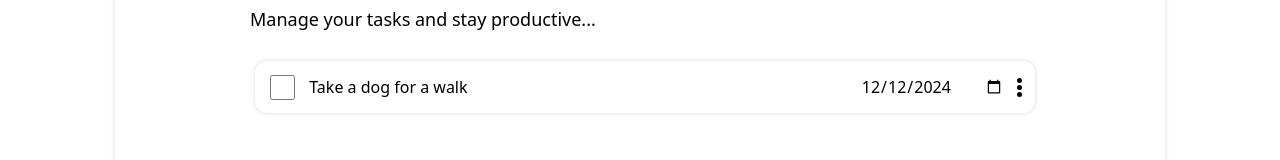
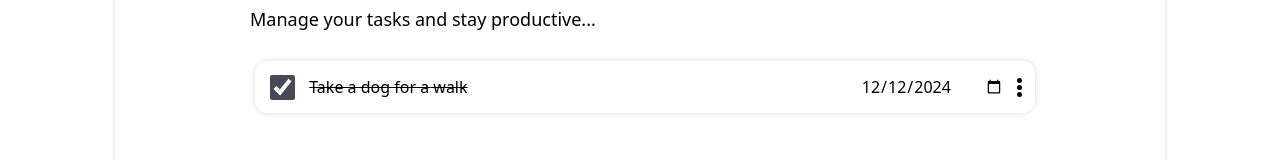
Before and after one commit to AgnieszkaPisarek/ToDoApp, a Vue app in the folder Frontend/: page / in a window 1280 px wide. Shown: the part 205-365 px from the top of the page. Built offline with nearby package versions, Linux system fonts and the light colour scheme; the HTML template or start-up script is replaced by a standard one.

Commit message:
crossing out task when it was initially crossed

```diff
--- a/Frontend/src/App.vue
+++ b/Frontend/src/App.vue
@@ -18,7 +18,7 @@ const tasks = ref<Task[]>([
     index: 0,
     task: 'Take a dog for a walk',
     date: '2024-12-12',
-    completed: false,
+    completed: true,
   },
 ])
 
@@ -44,7 +44,7 @@ const handleAddTask = (task: string) => {
     index: tasks.value.length,
     task: task,
     date: currentDateInProperFormat,
-    completed: true,
+    completed: false,
   })
 }
 </script>
--- a/Frontend/src/components/Task.vue
+++ b/Frontend/src/components/Task.vue
@@ -3,6 +3,7 @@ import { ref, defineProps, defineEmits } from 'vue'
 import OptionsMenu from '@/components/OptionsMenu.vue'
 const input = defineModel()
 const isChecked = ref(false)
+
 const task = ref<HTMLInputElement | null>(null)
 
 const props = defineProps({
@@ -23,12 +24,8 @@ const props = defineProps({
     required: true,
   },
 })
-
 const date = ref(props.date)
-if (props.completed) {
-  clickCheck()
-}
-
+isChecked.value = props.completed
 const emit = defineEmits<{
   (event: 'deleteTaskEvent', index: number): void
   (event: 'markAsCompleteEvent', index: number): void
@@ -47,11 +44,6 @@ if (checkButton) {
 
 function clickCheck() {
   isChecked.value = !isChecked.value
-  if (isChecked.value && task.value) {
-    task.value.style.textDecoration = 'line-through'
-  } else if (task.value) {
-    task.value.style.textDecoration = 'none'
-  }
   emit('markAsCompleteEvent', props.index)
 }
 </script>
@@ -59,8 +51,8 @@ function clickCheck() {
 <template>
   <section class="task">
     <div class="task-container">
-      <input id="checkButton" type="checkbox" @click="clickCheck" />
-      <input class="thingToDo" type="text" v-model="input" ref="task" />
+      <input id="checkButton" type="checkbox" v-model="isChecked" v-on="clickCheck" />
+      <input class="thingToDo" type="text" v-model="input" ref="task" :style="{ textDecoration: isChecked ? 'line-through' : 'none' }" />
       <input class="date" type="date" v-model="date"/>
       <OptionsMenu :taskIndex="index" @handleDeleteEvent="handleDeleteClick" />
     </div>
```
